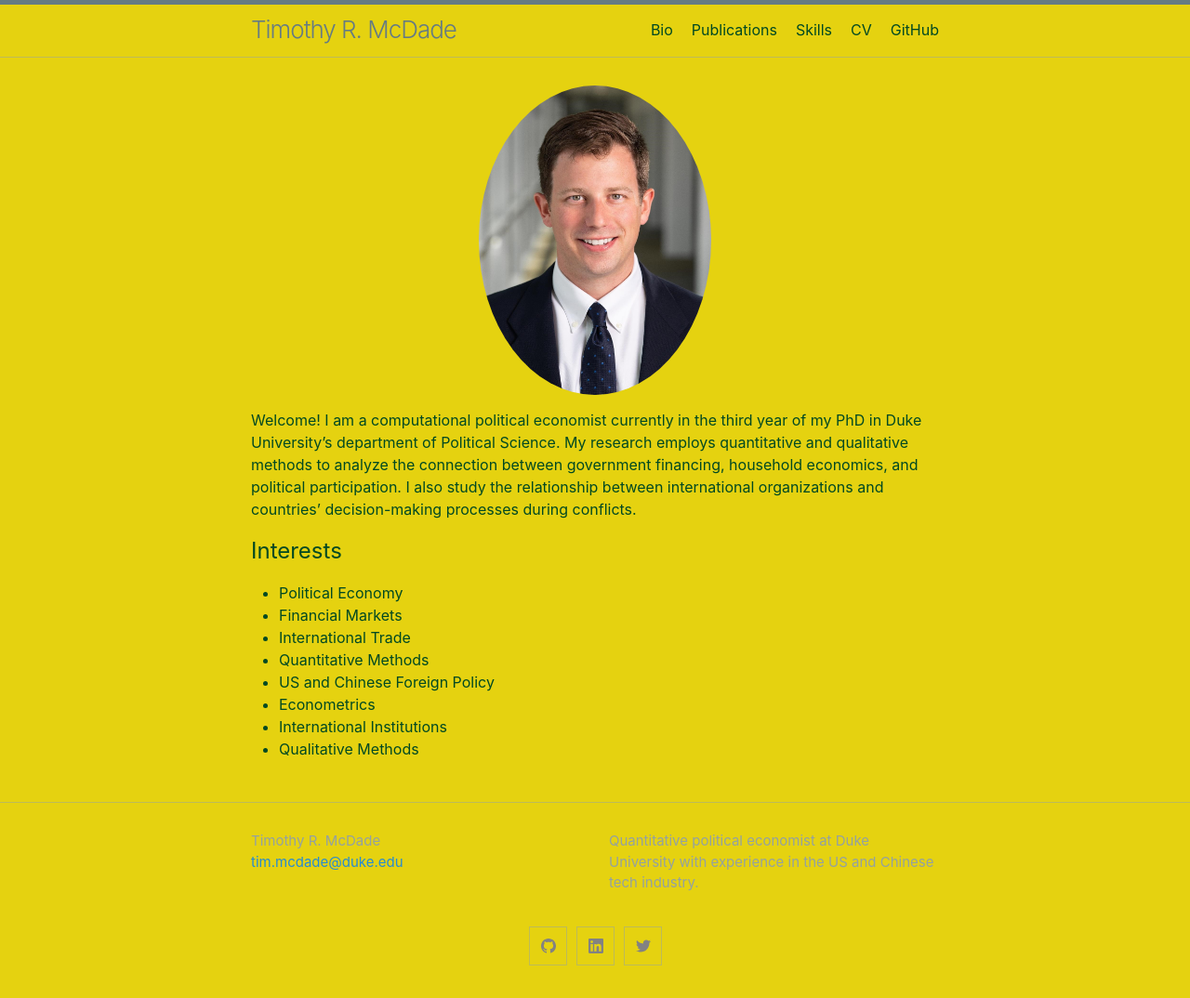
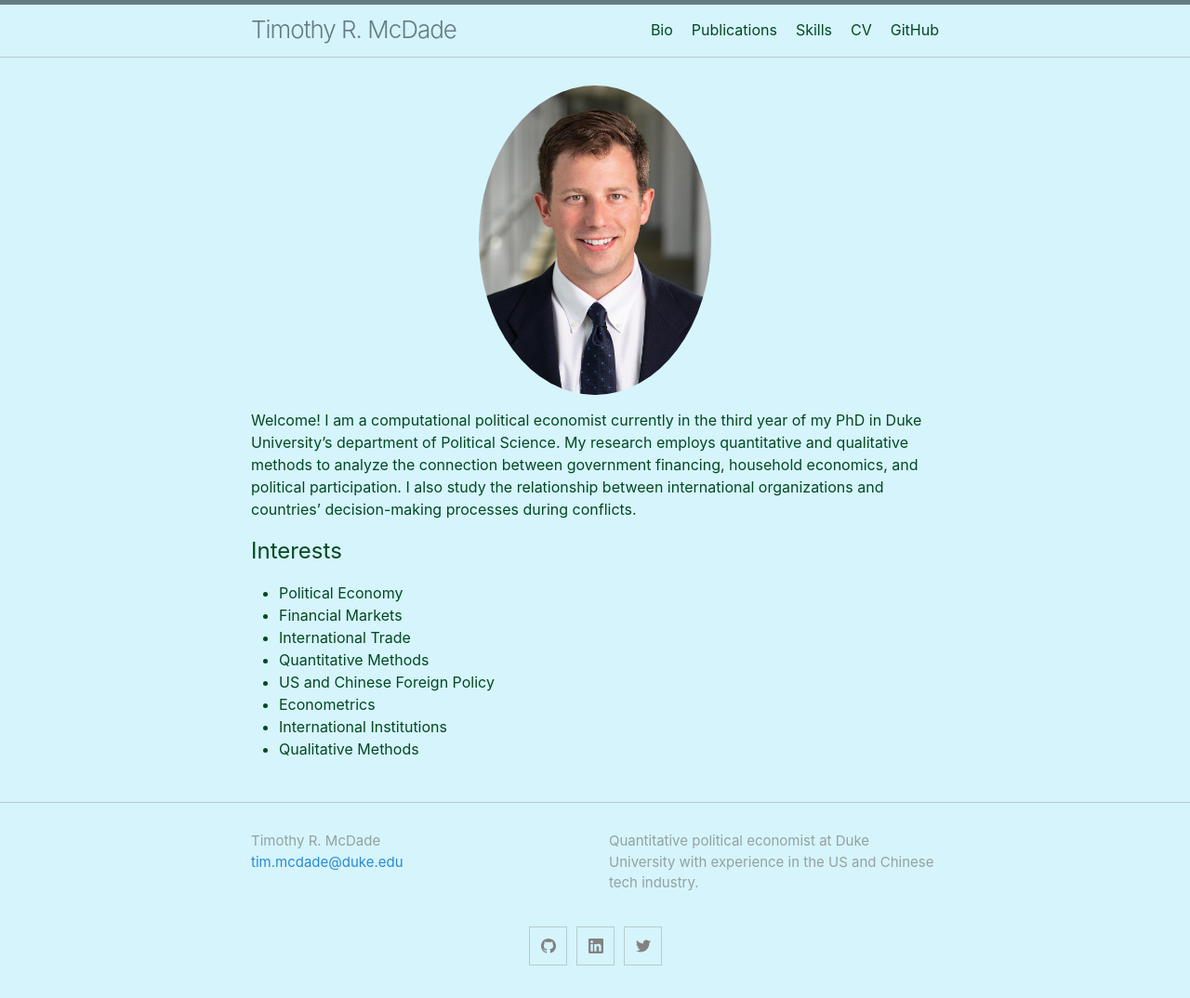
Before and after one commit to trmcdade/trmcdade.github.io, a Jekyll site: the page built from index.md, in a window 1280 px wide. Shown: the whole page at 93% size. Built offline with Jekyll 4.4.1, drawn with Linux system fonts in a browser that asks for light colours.

Commit message:
Update tim_custom.scss

```diff
--- a/_sass/minima/skins/tim_custom.scss
+++ b/_sass/minima/skins/tim_custom.scss
@@ -33,7 +33,7 @@ $sol-green:    #004922;  // 00  73  34
 $sol-gold:    #e5d210;  // 229 210 16
 
 
-$sol-mono3:    $sol-gold;
+$sol-mono3:    $sol-base3;
 $sol-mono2:    $sol-base2;
 $sol-mono1:    $sol-base1;
 $sol-mono00:   $sol-base00;
```
